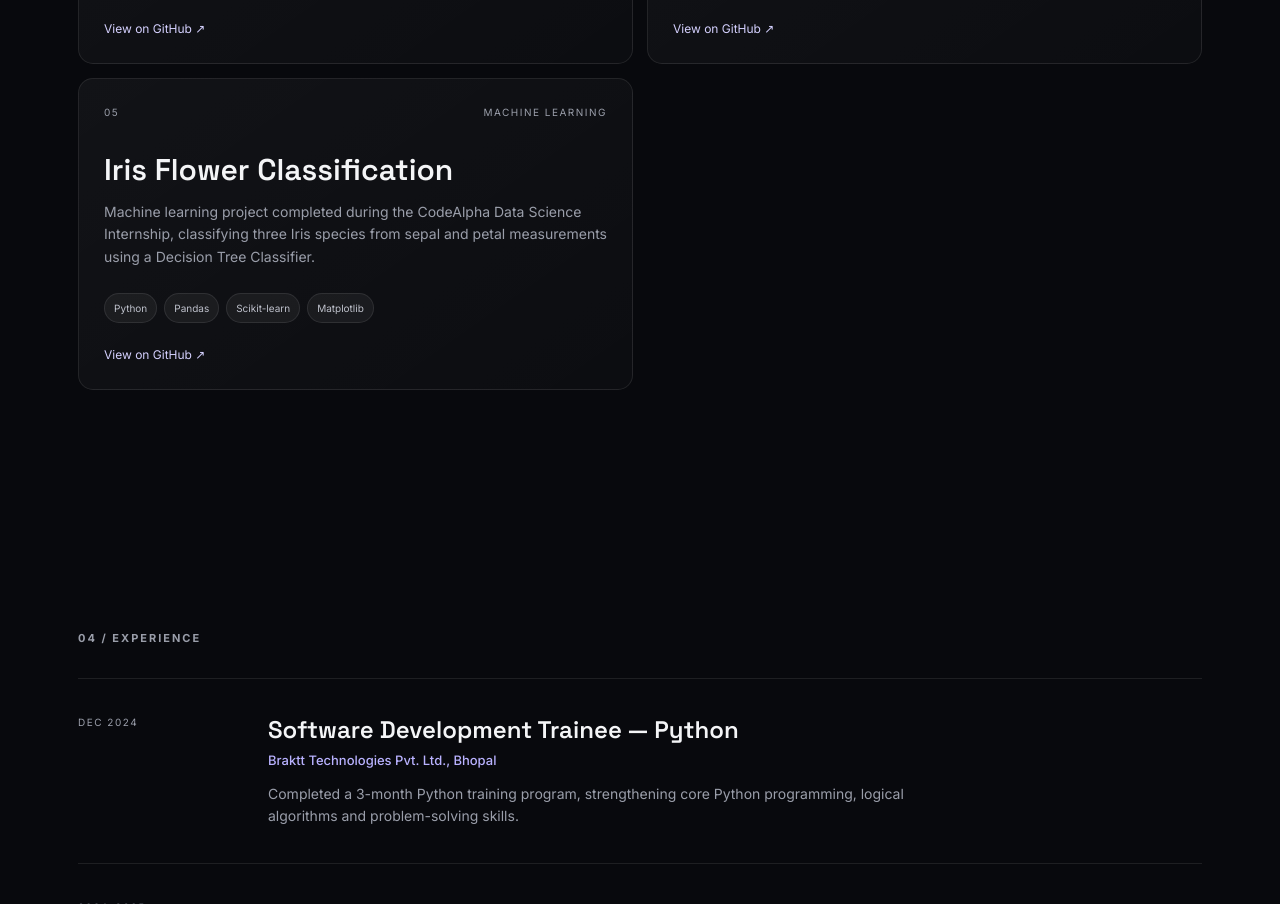
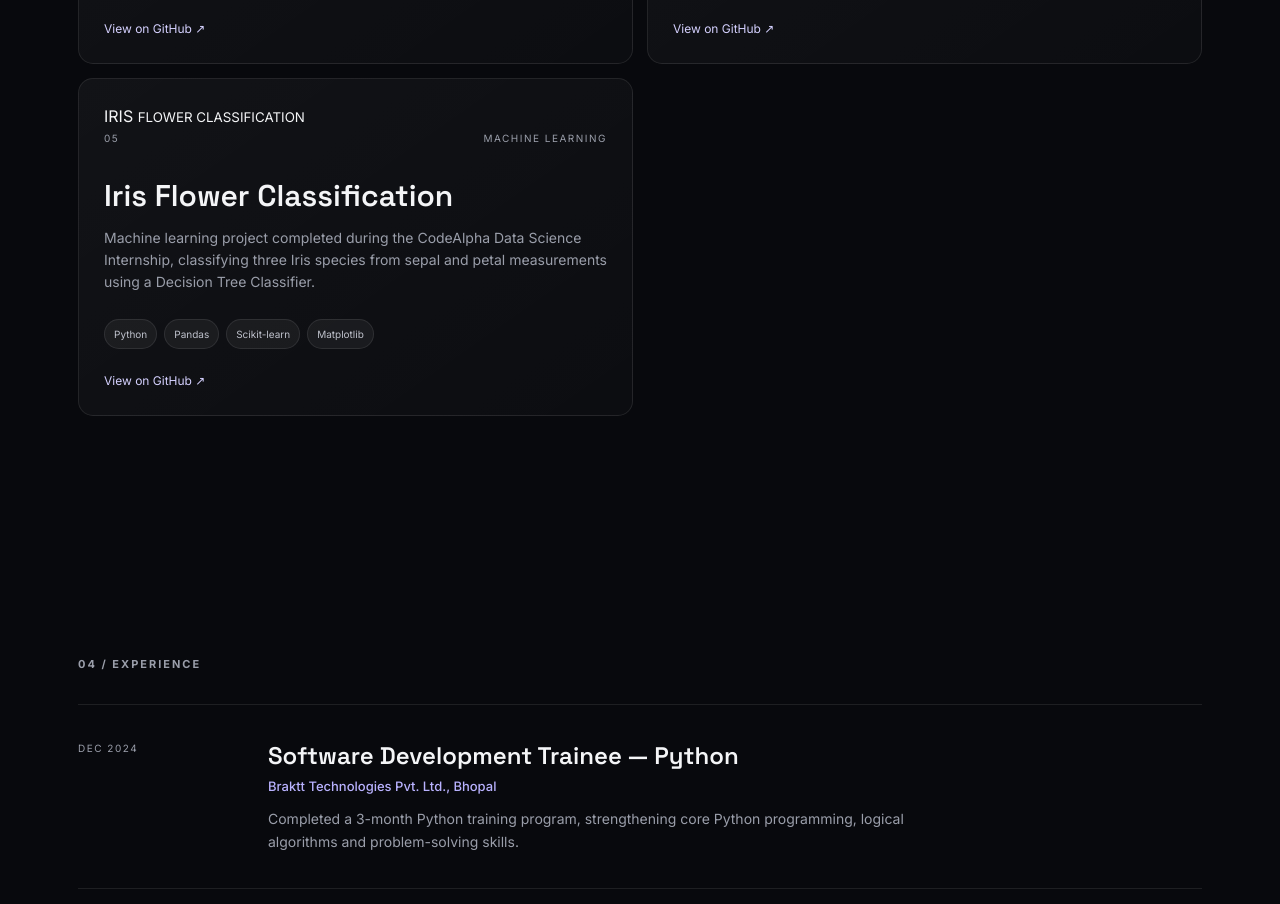
Before and after one commit to Apoorvatrivedi200/apoorvatrivedi200.github.io, a plain HTML site: page index.html in a window 1280 px wide. Shown: the part 3070-3974 px from the top of the page. Drawn offline with Linux system fonts and the light colour scheme.

Commit message:
Update index.html

```diff
--- a/index.html
+++ b/index.html
@@ -153,6 +153,12 @@
         </article>
 
         <article class="project-card">
+          <div class="project-thumb iris-thumb">
+          <div class="iris-visual">
+            <span>IRIS</span>
+            <small>FLOWER CLASSIFICATION</small>
+          </div>
+          </div>
           <div class="project-meta"><span>05</span><span>MACHINE LEARNING</span></div>
           <h3>Iris Flower Classification</h3>
           <p>Machine learning project completed during the CodeAlpha Data Science Internship, classifying three Iris species from sepal and petal measurements using a Decision Tree Classifier.</p>
```
